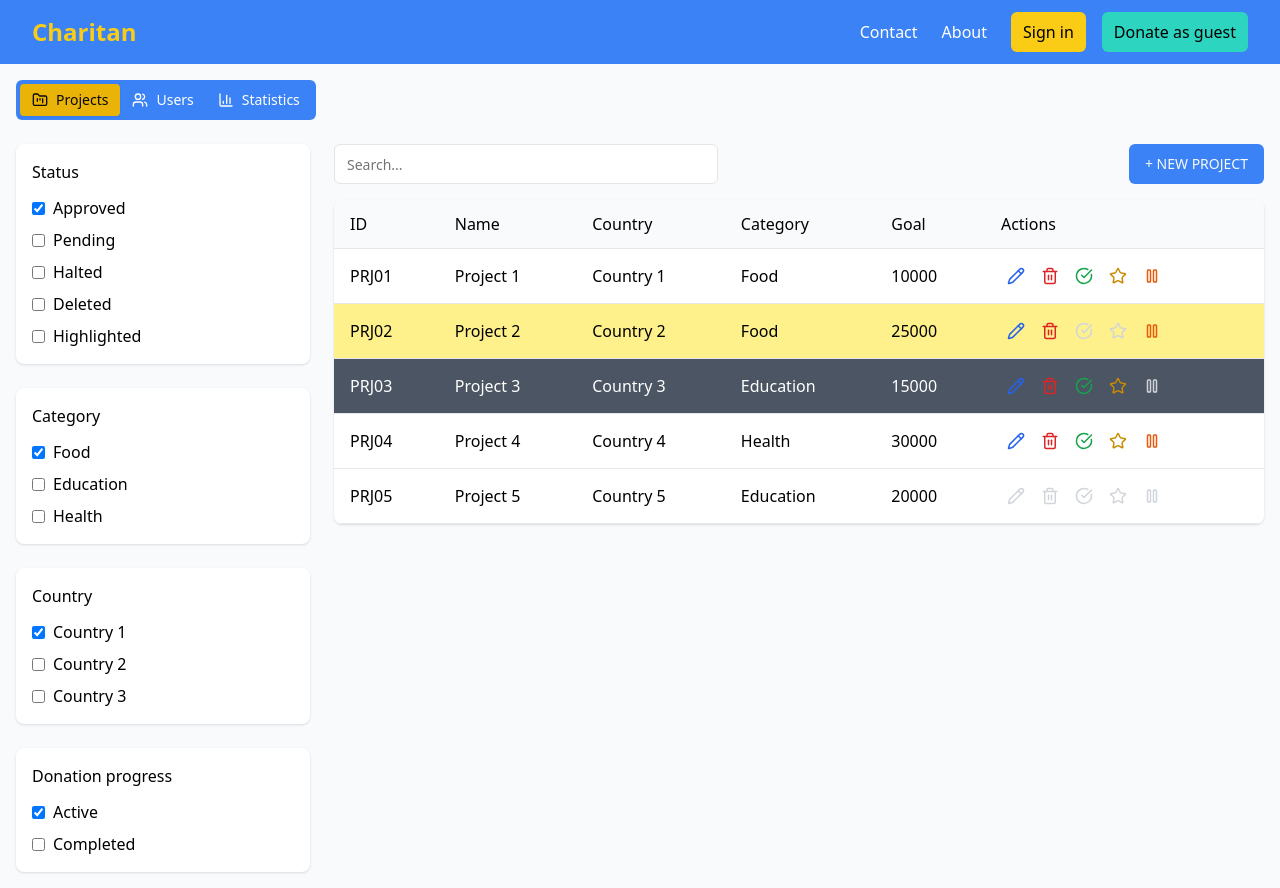
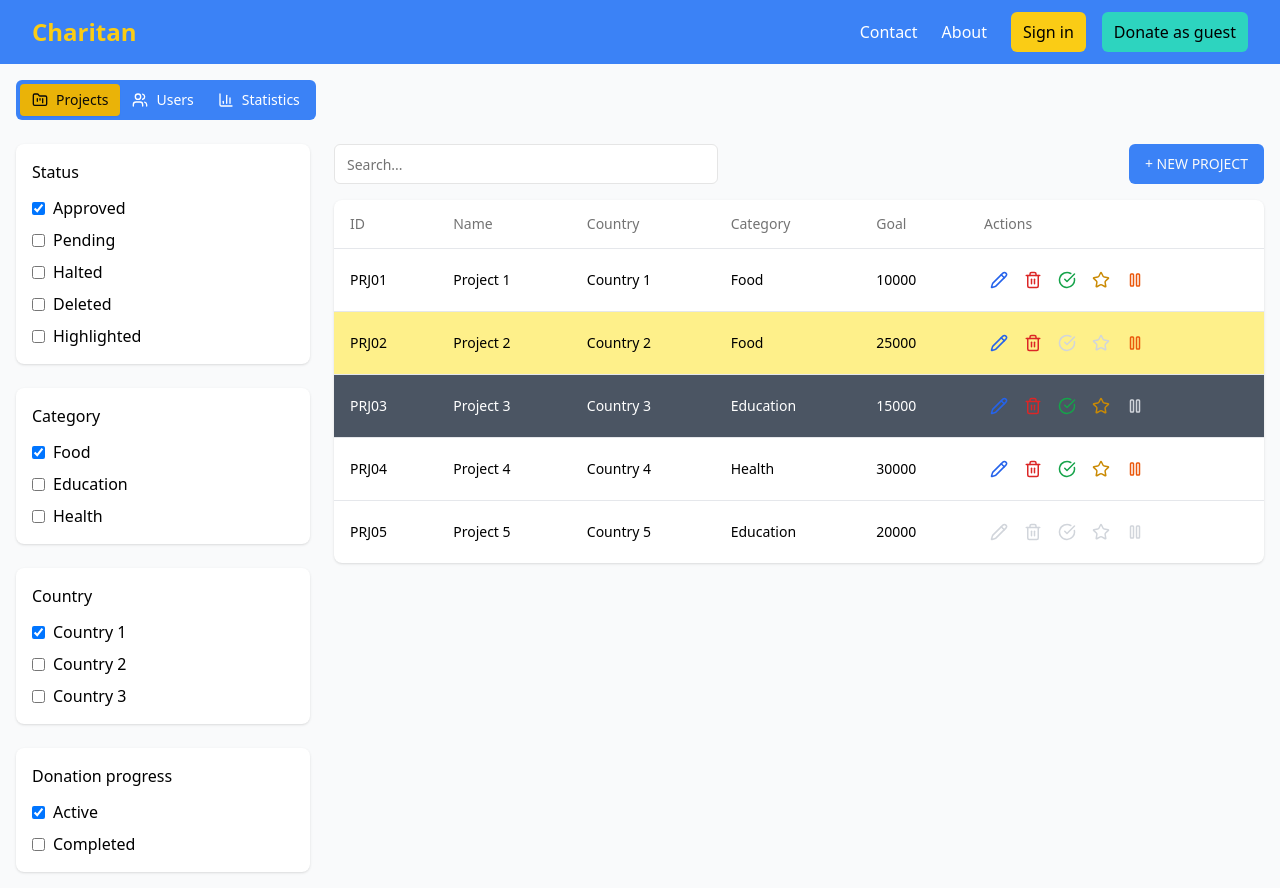
Before and after one commit to EEET2582-Squad-Phoenix/FE-Team-B, a Next.js app: page / in a window 1280 px wide. Built offline with nearby package versions, Linux system fonts and the light colour scheme.

Commit message:
Reorganize folder structure

```diff
--- a/src/components/Dashboard.tsx
+++ b/src/components/Dashboard.tsx
@@ -3,9 +3,9 @@
 import React from "react";
 import { Tabs, TabsList, TabsTrigger, TabsContent } from "@/components/ui/tabs";
 import { Users, BarChart3, FolderKanban } from "lucide-react";
-import ProjectsPage from "@/app/projects/ProjectsPage";
-import UsersPage from "@/app/users/UsersPage";
-import StatisticsPage from "@/app/statistics/StatisticsPage";
+import ProjectsPage from "@/components/projects/ProjectsPage";
+import UsersPage from "@/components/users/UsersPage";
+import StatisticsPage from "@/components/statistics/StatisticsPage";
 
 const DashboardContent = () => {
   return (
--- a/src/app/projects/ProjectModal.tsx
+++ b/src/components/projects/ProjectModal.tsx
@@ -197,28 +197,6 @@ export function ProjectModal({
           </div>
 
           <div className="grid grid-cols-4 items-center gap-4">
-            <Label htmlFor="status" className="text-right">
-              Status
-            </Label>
-            <Select
-              value={formData.status}
-              onValueChange={(value) =>
-                handleChange("status", value as ProjectStatus)
-              }
-            >
-              <SelectTrigger className="col-span-3 bg-gray-100 border-gray-300">
-                <SelectValue placeholder="Select a status" />
-              </SelectTrigger>
-              <SelectContent>
-                <SelectItem value="Pending">Pending</SelectItem>
-                <SelectItem value="Approved">Approved</SelectItem>
-                <SelectItem value="Halted">Halted</SelectItem>
-                <SelectItem value="Deleted">Deleted</SelectItem>
-              </SelectContent>
-            </Select>
-          </div>
-
-          <div className="grid grid-cols-4 items-center gap-4">
             <Label htmlFor="isHighlighted" className="text-right">
               Highlighted
             </Label>
--- a/src/app/projects/ProjectsPage.tsx
+++ b/src/components/projects/ProjectsPage.tsx
@@ -129,7 +129,7 @@ const ProjectsPage = () => {
         </div>
 
         <div className="bg-white rounded-lg shadow overflow-x-auto">
-          <ProjectsTable projectsData={projectList} />
+          <ProjectsTable projects={projectList} />
         </div>
       </div>
 
--- a/src/app/projects/ProjectsTable.tsx
+++ b/src/components/projects/ProjectsTable.tsx
@@ -4,29 +4,25 @@ import {
   updateProject,
 } from "@/lib/features/projects/projectsSlice";
 import { Project } from "@/types/Project";
+import { Pencil, Trash2, CheckCircle, Star, Pause } from "lucide-react";
+import { useDispatch } from "react-redux";
+import { ProjectModal } from "./ProjectModal";
+import ActionButton from "@/components/table/ActionButton";
+
 import {
-  Pencil,
-  Trash2,
-  CheckCircle,
-  Star,
-  Pause,
-  LucideIcon,
-} from "lucide-react";
-import { useDispatch } from "react-redux";
-import { ProjectModal } from "./ProjectModal"; // Assuming the modal is in the same directory
+  Table,
+  TableBody,
+  TableCell,
+  TableHead,
+  TableHeader,
+  TableRow,
+} from "@/components/ui/table";
 
 interface ProjectsTableProps {
-  projectsData: Project[];
+  projects: Project[];
 }
 
-interface ActionButtonProps {
-  icon: LucideIcon;
-  onClick: () => void;
-  disabled: boolean;
-  className?: string;
-}
-
-const ProjectsTable = ({ projectsData }: ProjectsTableProps) => {
+const ProjectsTable = ({ projects }: ProjectsTableProps) => {
   const dispatch = useDispatch();
 
   const [isModalOpen, setIsModalOpen] = useState(false);
@@ -38,13 +34,11 @@ const ProjectsTable = ({ projectsData }: ProjectsTableProps) => {
     dispatch(deleteProject(id));
   };
 
-  // Open modal for editing a project
   const handleEditProject = (project: Project) => {
     setCurrentProject(project);
     setIsModalOpen(true);
   };
 
-  // Handle project update from modal
   const handleUpdateProject = (updatedProject: Project) => {
     dispatch(updateProject(updatedProject));
     setIsModalOpen(false);
@@ -53,35 +47,35 @@ const ProjectsTable = ({ projectsData }: ProjectsTableProps) => {
 
   return (
     <>
-      <table className="w-full">
-        <thead>
-          <tr className="bg-gray-50 border-b">
-            <th className="text-left py-3 px-4 font-medium">ID</th>
-            <th className="text-left py-3 px-4 font-medium">Name</th>
-            <th className="text-left py-3 px-4 font-medium">Country</th>
-            <th className="text-left py-3 px-4 font-medium">Category</th>
-            <th className="text-left py-3 px-4 font-medium">Goal</th>
-            <th className="text-left py-3 px-4 font-medium">Actions</th>
-          </tr>
-        </thead>
-        <tbody>
-          {projectsData.map((project) => (
-            <tr
+      <Table>
+        <TableHeader>
+          <TableRow>
+            <TableHead>ID</TableHead>
+            <TableHead>Name</TableHead>
+            <TableHead>Country</TableHead>
+            <TableHead>Category</TableHead>
+            <TableHead>Goal</TableHead>
+            <TableHead>Actions</TableHead>
+          </TableRow>
+        </TableHeader>
+        <TableBody>
+          {projects.map((project) => (
+            <TableRow
               key={project.id}
-              className={`border-b ${
+              className={
                 project.isHighlighted
-                  ? "bg-yellow-200"
+                  ? "bg-yellow-200 hover:bg-yellow-300"
                   : project.status === "Halted"
-                  ? "bg-gray-600 text-white"
+                  ? "bg-gray-600 text-white hover:bg-gray-700"
                   : ""
-              }`}
+              }
             >
-              <td className="py-3 px-4">{project.id}</td>
-              <td className="py-3 px-4">{project.name}</td>
-              <td className="py-3 px-4">{project.country}</td>
-              <td className="py-3 px-4">{project.category}</td>
-              <td className="py-3 px-4">{project.goal}</td>
-              <td className="py-3 px-4">
+              <TableCell>{project.id}</TableCell>
+              <TableCell>{project.name}</TableCell>
+              <TableCell>{project.country}</TableCell>
+              <TableCell>{project.category}</TableCell>
+              <TableCell>{project.goal}</TableCell>
+              <TableCell>
                 <div className="flex items-center space-x-1">
                   <ActionButton
                     icon={Pencil}
@@ -122,11 +116,11 @@ const ProjectsTable = ({ projectsData }: ProjectsTableProps) => {
                     className="text-orange-600"
                   />
                 </div>
-              </td>
-            </tr>
+              </TableCell>
+            </TableRow>
           ))}
-        </tbody>
-      </table>
+        </TableBody>
+      </Table>
 
       <ProjectModal
         project={currentProject}
@@ -139,20 +133,3 @@ const ProjectsTable = ({ projectsData }: ProjectsTableProps) => {
 };
 
 export default ProjectsTable;
-
-const ActionButton: React.FC<ActionButtonProps> = ({
-  icon: Icon,
-  onClick,
-  disabled,
-  className = "",
-}) => (
-  <button
-    onClick={onClick}
-    disabled={disabled}
-    className={`p-1.5 transition-colors ${
-      disabled ? "text-gray-300" : `${className} `
-    }`}
-  >
-    <Icon size={18} />
-  </button>
-);
--- /dev/null
+++ b/src/components/table/ActionButton.tsx
@@ -0,0 +1,27 @@
+import { LucideIcon } from "lucide-react";
+
+interface ActionButtonProps {
+  icon: LucideIcon;
+  onClick: () => void;
+  disabled: boolean;
+  className?: string;
+}
+
+const ActionButton: React.FC<ActionButtonProps> = ({
+  icon: Icon,
+  onClick,
+  disabled,
+  className = "",
+}) => (
+  <button
+    onClick={onClick}
+    disabled={disabled}
+    className={`p-1.5 transition-colors ${
+      disabled ? "text-gray-300" : `${className} `
+    }`}
+  >
+    <Icon size={18} />
+  </button>
+);
+
+export default ActionButton;
```
Also changed, not shown: src/components/statistics/StatisticsPage.tsx (renamed from src/app/statistics/StatisticsPage.tsx), src/components/users/UserModal.tsx (renamed from src/app/users/UserModal.tsx), src/components/users/UsersPage.tsx (renamed from src/app/users/UsersPage.tsx), src/components/users/UsersTable.tsx (renamed from src/app/users/UsersTable.tsx).
